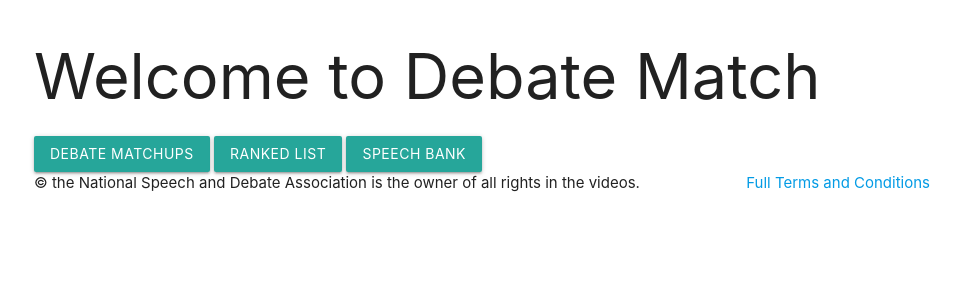
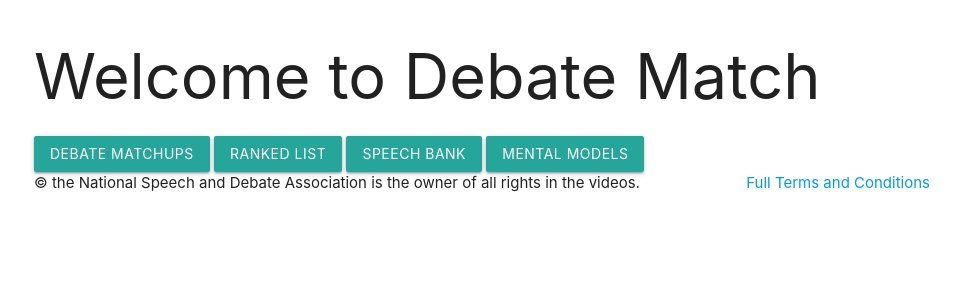
Before and after one commit to lbarberiscanoni/debate_mash, a Django app: page / in a window 1280 px wide. Shown: the top 300 px of the page, without its empty margins (158-1118 px from the left). Run offline with Django 3.2, Linux system fonts and the light colour scheme.

Commit message:
added mental models

```diff
--- a/matchup/templates/home.html
+++ b/matchup/templates/home.html
@@ -9,6 +9,7 @@
 		<a class="btn" href="/matchup">Debate Matchups</a>
 		<a class="btn" href="/ranking">Ranked List</a>
 		<a class="btn" href="https://drive.google.com/open?id=1mS_oP6hX4O1marPqGi94V5rQG_ML3RS8">Speech Bank</a>
+		<a class="btn" href="https://docs.google.com/document/d/1FcwKNcFlRTilxrsX512p8OZZMojrpittEn0Bot0bfuM/edit">Mental Models</a>
 	</div>
 	{% include "disclaimer.html" %}
 </body>
```
